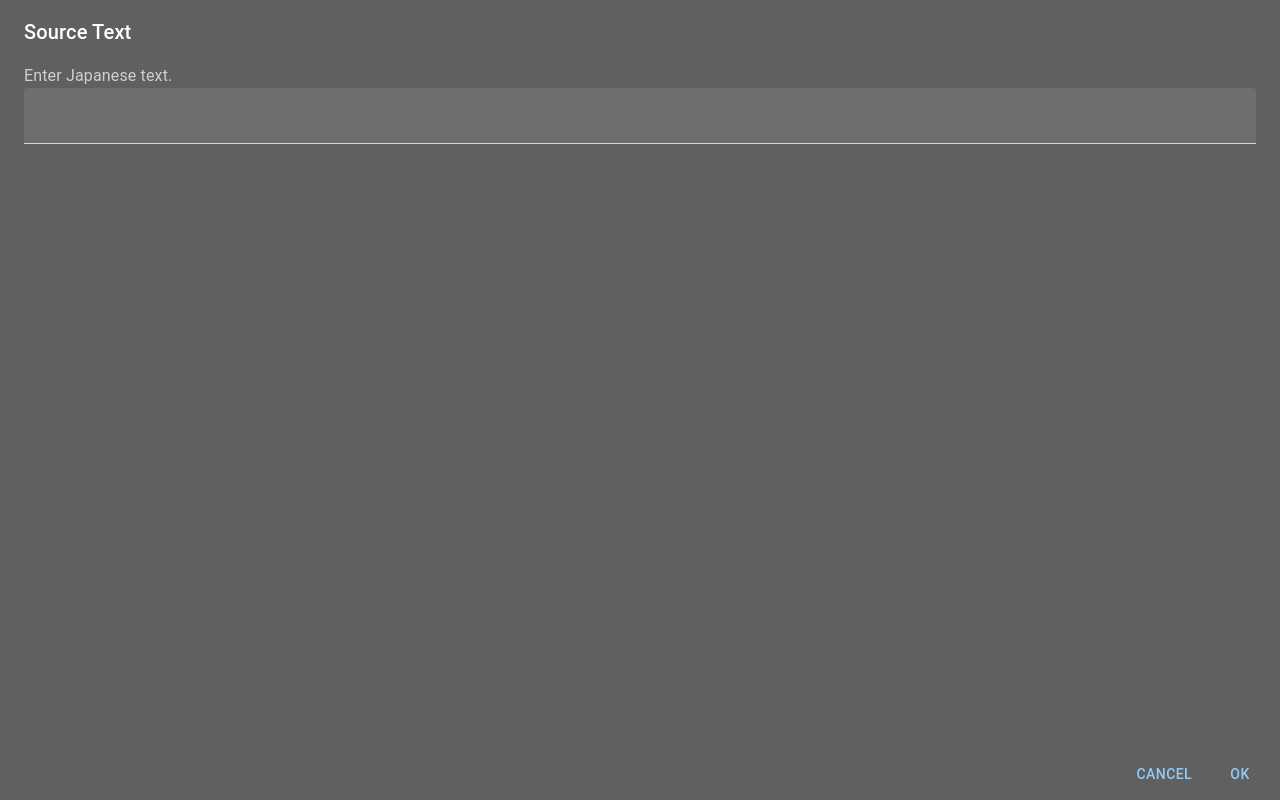
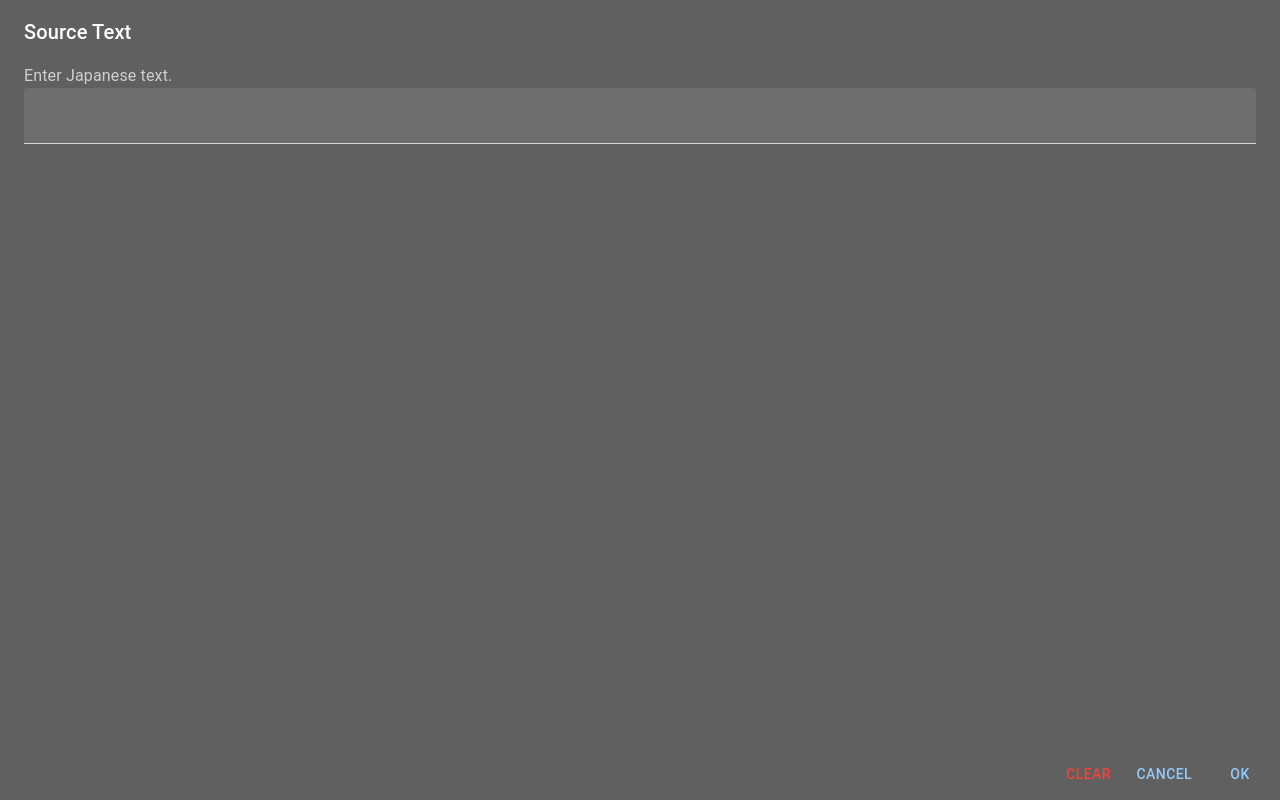
Before and after one commit to quantumsnowball/furigana, a Next.js app: page / in a window 1280 px wide. Both pictures are taken after a click on the button "OPEN EDITOR". Built offline with nearby package versions, Linux system fonts and the light colour scheme; what kuroshiro, kuroshiro-analyzer-kuromoji would draw is missing.

Commit message:
feat: clear and auto restore previous text

```diff
--- a/components/Page/Home/Editor.tsx
+++ b/components/Page/Home/Editor.tsx
@@ -32,7 +32,11 @@ function Editor({ editorOpen, setEditorOpen }: EditorProps) {
   const convert = (mode: string, to: string) =>
     async (txt: string) => await kuroshiro.convert(txt, { mode, to })
 
-  const onClose = () => setEditorOpen(false)
+  const onClear = () => setSourceText('')
+  const onCancel = () => {
+    setEditorOpen(false)
+    setSourceText(source.join('\n'))
+  }
   const onConfirm = async () => {
     const vals = sourceText.split('\n')
     setSource(vals)
@@ -51,7 +55,7 @@ function Editor({ editorOpen, setEditorOpen }: EditorProps) {
     <Dialog
       fullScreen
       open={editorOpen}
-      onClose={onClose}
+      onClose={onCancel}
       aria-labelledby="responsive-dialog-title"
     >
       <DialogTitle id="responsive-dialog-title">
@@ -70,7 +74,10 @@ function Editor({ editorOpen, setEditorOpen }: EditorProps) {
         />
       </DialogContent>
       <DialogActions>
-        <Button autoFocus onClick={onClose}>
+        <Button onClick={onClear} color='error'>
+          Clear
+        </Button>
+        <Button onClick={onCancel}>
           Cancel
         </Button>
         <Button onClick={onConfirm} autoFocus>
```
